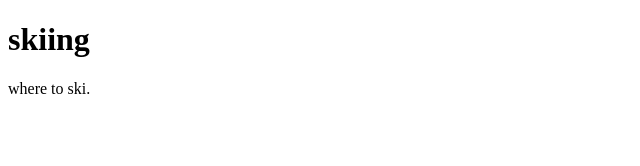
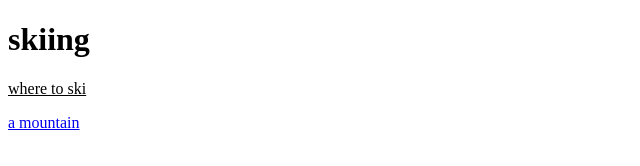
Before and after one commit to eh2994/ehcs, a plain HTML site: page index.html in a window 1280 px wide. Shown: the full height of the page, 0-640 px from the left. Drawn offline with Linux system fonts and the light colour scheme.

Commit message:
Update index.html
added link

```diff
--- a/index.html
+++ b/index.html
@@ -1,8 +1,11 @@
 <!DOCTYPE html>
 <html>
  <body>
-<h1>skiing</h1>
-   	<p>where to ski.</p>
+<h1><b>skiing</b></h1>
+  <p><u>where to ski</u></p>
+<p><a href="https://www.jacksonhole.com">a mountain</a></p>
+
+
 
  </body>
 </html>
```
